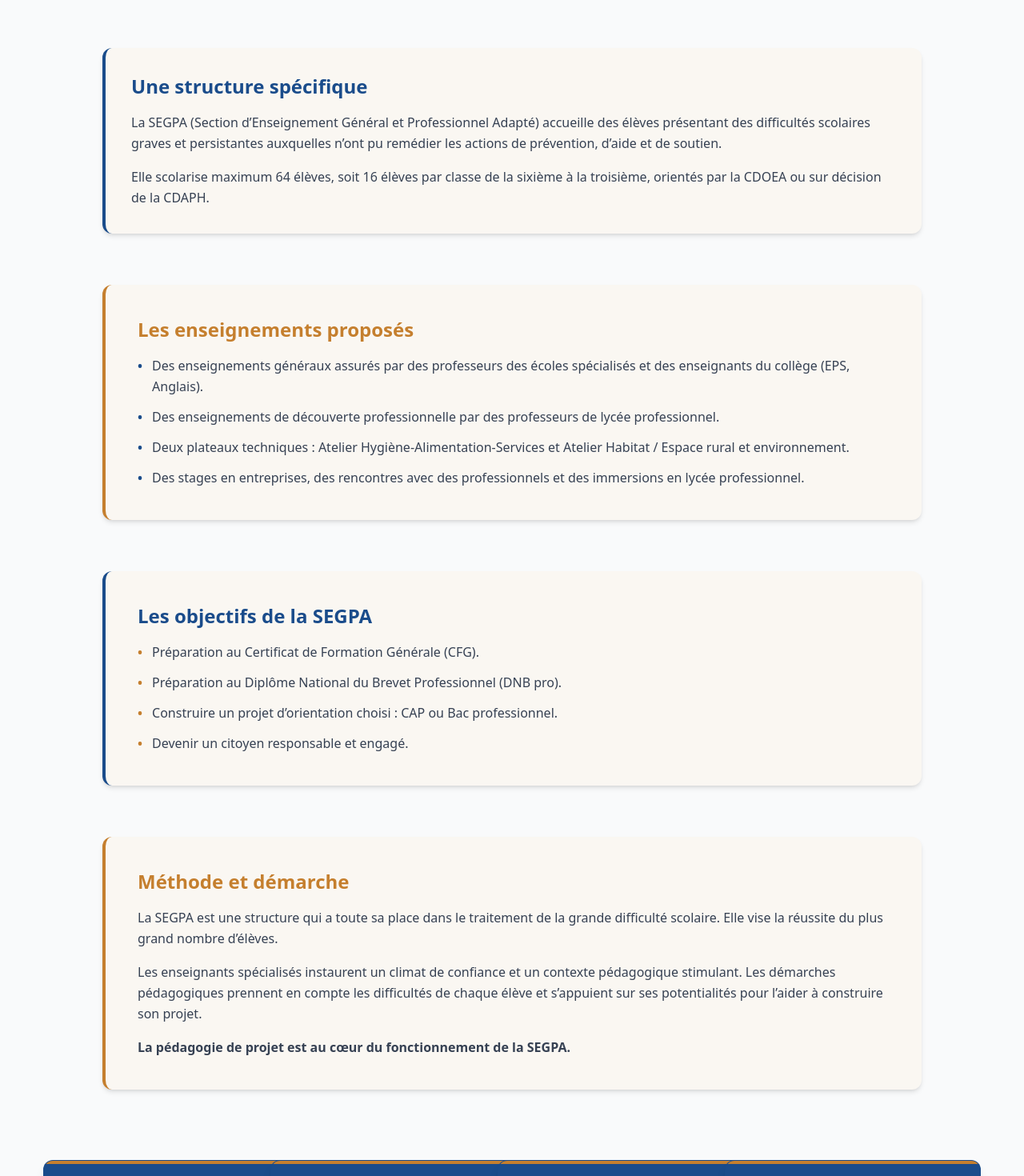
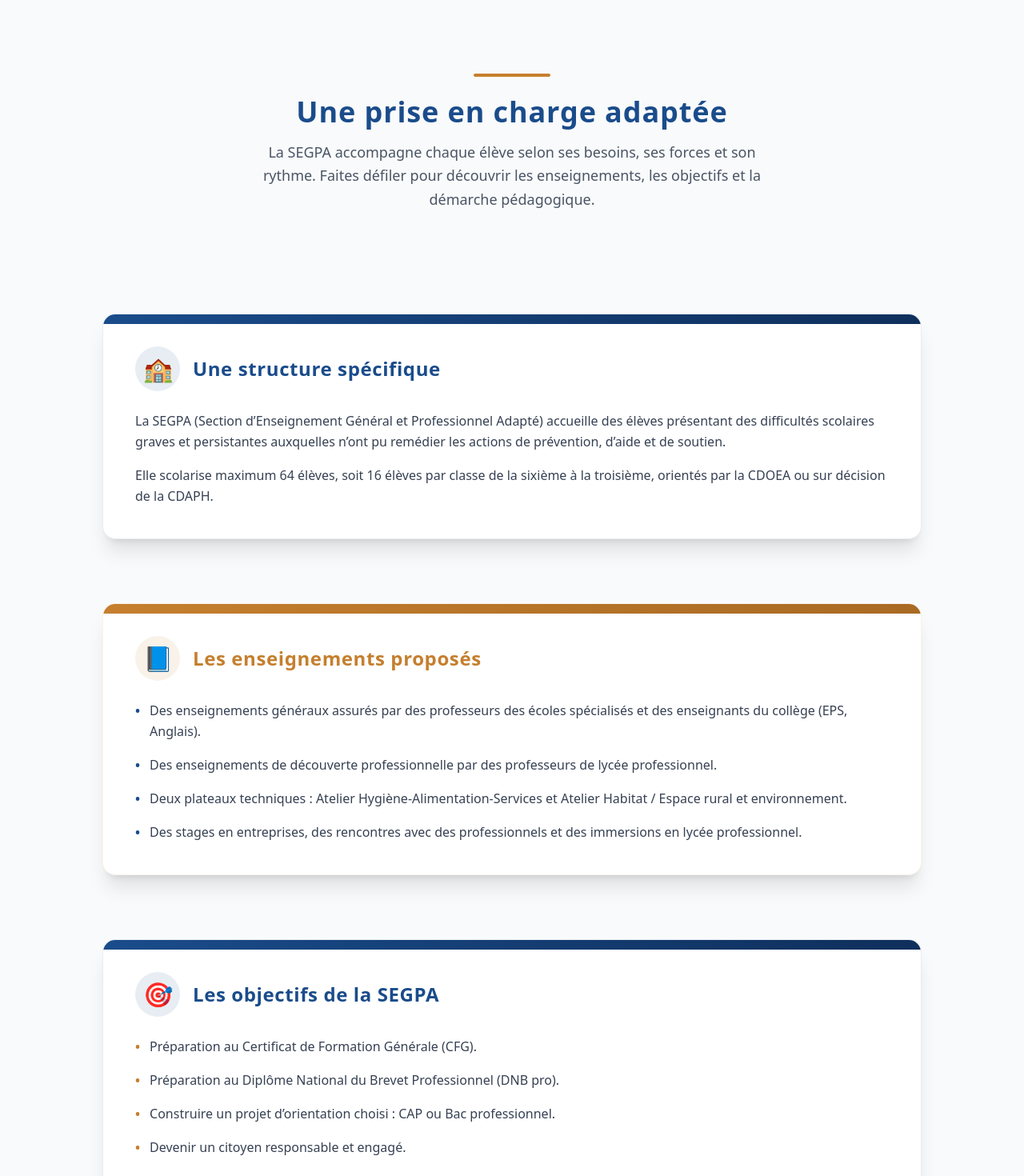
Before and after one commit to shenpai16/site-pierre-larousse, a React (Vite) app: page /segpa in a window 1280 px wide. Shown: the part 700-2170 px from the top of the page at 80% size. Built offline with nearby package versions, Linux system fonts and the light colour scheme.

Commit message:
amelioration de la page segpa + integration de flips cards prenium

```diff
--- a/package.json
+++ b/package.json
@@ -11,6 +11,7 @@
   },
   "dependencies": {
     "@tailwindcss/vite": "^4.1.18",
+    "aos": "^2.3.4",
     "react": "^19.2.0",
     "react-dom": "^19.2.0",
     "react-router-dom": "^7.11.0",
--- /dev/null
+++ b/src/components/flipCardsPrenium.jsx
@@ -0,0 +1,38 @@
+export default function FlipCardsPrenium({ title, description, icon }) {
+    return (
+    <div
+      className="
+        relative w-80 min-h-64 bg-white rounded-2xl shadow-xl border border-[#1A4C8B]/10
+        overflow-hidden group cursor-pointer transition-all duration-500 hover:-translate-y-2
+      "
+    >
+
+      {/* Bandeau doré */}
+      <div className="absolute top-0 left-0 w-full h-2 bg-gradient-to-r from-[#C57F2E] to-[#a96a24]"></div>
+
+      {/* Contenu principal */}
+      <div className="p-8 text-center flex flex-col items-center justify-center space-y-4">
+
+        {/* Médaillon icône */}
+        <div className="w-16 h-16 rounded-full bg-[#1A4C8B]/10 flex items-center justify-center text-3xl">
+          {icon}
+        </div>
+
+        <h3 className="text-xl font-bold text-[#1A4C8B] tracking-wide">
+          {title}
+        </h3>
+
+        {/* Description masquée au départ */}
+        <p
+          className="
+            text-gray-700 leading-relaxed text-sm opacity-0 max-h-0
+            group-hover:opacity-100 group-hover:max-h-40 transition-all duration-500
+          "
+        >
+          {description}
+        </p>
+      </div>
+
+    </div>
+  );
+}
--- a/src/pages/SegpaPage.jsx
+++ b/src/pages/SegpaPage.jsx
@@ -1,10 +1,15 @@
+import { useEffect, useState } from 'react';
 import { Swiper, SwiperSlide } from 'swiper/react';
 import 'swiper/css';
 import 'swiper/css/pagination';
 import 'swiper/css/effect-fade';
 import { Autoplay } from 'swiper/modules';
 
-import FlipCards from '../components/flipCards';
+import FlipCards from '../components/FlipCards';
+import FlipCardsPrenium from '../components/flipCardsPrenium';
+
+import AOS from 'aos';
+import 'aos/dist/aos.css';
 
 
 export default function SegpaPage() {
@@ -16,10 +21,35 @@ export default function SegpaPage() {
 
     ];
 
+    const [scrollY, setScrollY] = useState(0);
+
+    useEffect(() => {
+        AOS.init({
+            duration: 800,
+            once: true,
+            easing: 'ease-in-out',
+        });
+    }, []);
+
+    useEffect(() => {
+        const handleScroll = () => {
+            setScrollY(window.scrollY);
+        };
+        window.addEventListener('scroll', handleScroll);
+        return () => {
+            window.removeEventListener('scroll', handleScroll);
+        }
+    }, []);
+
+    const opacity = Math.max(1 - scrollY / 300, 0);
+    const translateY = Math.min(scrollY / 10, 30);
+
     return (
         <main className="w-full bg-[#F9FAFB] py-12 px-4 sm:px-6 md:px-12">
         {/* Titre centré */}
-        <div className="flex justify-center mb-20">
+        <div
+            className="flex justify-center mb-20"
+            data-aos="fade-down">
             <div className="px-10 py-4 rounded-lg shadow-lg bg-[#1A4C8B] border-l-8 border-[#C57F2E]">
                 <h1 className="text-3xl md:text-4xl font-bold text-[#FAF7F2] tracking-wide">
                 Section SEGPA
@@ -27,10 +57,12 @@ export default function SegpaPage() {
             </div>
         </div>
 
+
+
         {/* Grille responsive */}
         <div className="max-w-7xl mx-auto grid grid-cols-1 lg:grid-cols-2 gap-8 md:gap-16 items-center">
             {/* Texte */}
-            <div>
+            <div data-aos='fade-right'>
             <p className="text-gray-700 leading-relaxed mb-6 text-base sm:text-lg">
                 La SEGPA (Section d’Enseignement Général et Professionnel adapté) accueille des élèves
                 présentant des difficultés scolaires graves et persistantes auxquelles n’ont pu remédier
@@ -39,7 +71,10 @@ export default function SegpaPage() {
             </div>
 
             {/* Swiper */}
-            <div className="w-full h-[250px] sm:h-[300px] md:h-[400px]">
+            <div
+                className="w-full h-[250px] sm:h-[300px] md:h-[400px]"
+                data-aos="fade-left"
+                >
             <Swiper
             modules={[Autoplay]}
             autoplay={{ delay: 3000, disableOnInteraction: false }}
@@ -62,28 +97,83 @@ export default function SegpaPage() {
             </div>
         </div>
 
+    {/* INTERLUDE ANIMÉE */}
+      <div
+        className="max-w-4xl mx-auto text-center mt-32 mb-32 transition-all duration-300"
+        style={{
+          opacity: opacity,
+          transform: `translateY(${translateY}px)`
+        }}
+      >
+        <div className="w-24 h-1 bg-[#C57F2E] mx-auto mb-6 rounded-full"></div>
+
+        <h2 className="text-4xl font-bold text-[#1A4C8B] tracking-wide mb-4">
+          Une prise en charge adaptée
+        </h2>
+
+        <p className="text-gray-600 text-lg leading-relaxed max-w-2xl mx-auto">
+          La SEGPA accompagne chaque élève selon ses besoins, ses forces et son rythme.
+          Faites défiler pour découvrir les enseignements, les objectifs et la démarche pédagogique.
+        </p>
+      </div>
+
+
         {/* Section d'informations */}
-        <section className="max-w-5xl mx-auto mt-24 space-y-16">
+        <section className="max-w-5xl mx-auto mt-24 space-y-20">
 
         {/* Introduction */}
-        <div className="bg-[#FAF7F2] p-8 rounded-xl shadow-md border-l-4 border-[#1A4C8B]">
-            <h2 className="text-2xl font-bold text-[#1A4C8B] mb-4">Une structure spécifique</h2>
-            <p className="text-gray-700 leading-relaxed">
+        <div
+            className="relative bg-white p-10 rounded-2xl shadow-xl border border-[#1A4C8B]/10 overflow-hidden"
+            data-aos="fade-up"
+        >
+            {/* Bandeau */}
+            <div className="absolute top-0 left-0 w-full h-3 bg-gradient-to-r from-[#1A4C8B] to-[#0f2f5c]"></div>
+
+            {/* Titre + icône */}
+            <div className="flex items-center gap-4 mb-6">
+            <div className="w-14 h-14 rounded-full bg-[#1A4C8B]/10 flex items-center justify-center text-3xl">
+                🏫
+            </div>
+            <h2 className="text-2xl font-bold text-[#1A4C8B] tracking-wide">
+                Une structure spécifique
+            </h2>
+            </div>
+
+            {/* Texte */}
+            <div className="space-y-4 text-gray-700 leading-relaxed">
+            <p>
                 La SEGPA (Section d’Enseignement Général et Professionnel Adapté) accueille des élèves
                 présentant des difficultés scolaires graves et persistantes auxquelles n’ont pu remédier
                 les actions de prévention, d’aide et de soutien.
             </p>
-            <p className="text-gray-700 leading-relaxed mt-4">
+
+            <p>
                 Elle scolarise maximum 64 élèves, soit 16 élèves par classe de la sixième à la troisième,
                 orientés par la CDOEA ou sur décision de la CDAPH.
             </p>
             </div>
+        </div>
 
         {/* Enseignements */}
-        <div className="bg-[#FAF7F2] p-10 rounded-xl shadow-md border-l-4 border-[#C57F2E]">
-            <h2 className="text-2xl font-bold text-[#C57F2E] mb-4">Les enseignements proposés</h2>
+        <div
+            className="relative bg-white p-10 rounded-2xl shadow-xl border border-[#C57F2E]/10 overflow-hidden"
+            data-aos="fade-up"
+        >
+            {/* Bandeau */}
+            <div className="absolute top-0 left-0 w-full h-3 bg-gradient-to-r from-[#C57F2E] to-[#a96a24]"></div>
 
-            <ul className="space-y-3 text-gray-700 leading-relaxed">
+            {/* Titre + icône */}
+            <div className="flex items-center gap-4 mb-6">
+            <div className="w-14 h-14 rounded-full bg-[#C57F2E]/10 flex items-center justify-center text-3xl">
+                📘
+            </div>
+            <h2 className="text-2xl font-bold text-[#C57F2E] tracking-wide">
+                Les enseignements proposés
+            </h2>
+            </div>
+
+            {/* Liste */}
+            <ul className="space-y-4 text-gray-700 leading-relaxed">
             <li className="flex gap-3">
                 <span className="text-[#1A4C8B] font-bold">•</span>
                 Des enseignements généraux assurés par des professeurs des écoles spécialisés et des enseignants du collège (EPS, Anglais).
@@ -104,10 +194,25 @@ export default function SegpaPage() {
         </div>
 
         {/* Objectifs */}
-        <div className="bg-[#FAF7F2] p-10 rounded-xl shadow-md border-l-4 border-[#1A4C8B]">
-            <h2 className="text-2xl font-bold text-[#1A4C8B] mb-4">Les objectifs de la SEGPA</h2>
+        <div
+            className="relative bg-white p-10 rounded-2xl shadow-xl border border-[#1A4C8B]/10 overflow-hidden"
+            data-aos="fade-up"
+        >
+            {/* Bandeau */}
+            <div className="absolute top-0 left-0 w-full h-3 bg-gradient-to-r from-[#1A4C8B] to-[#0f2f5c]"></div>
 
-            <ul className="space-y-3 text-gray-700 leading-relaxed">
+            {/* Titre + icône */}
+            <div className="flex items-center gap-4 mb-6">
+            <div className="w-14 h-14 rounded-full bg-[#1A4C8B]/10 flex items-center justify-center text-3xl">
+                🎯
+            </div>
+            <h2 className="text-2xl font-bold text-[#1A4C8B] tracking-wide">
+                Les objectifs de la SEGPA
+            </h2>
+            </div>
+
+            {/* Liste */}
+            <ul className="space-y-4 text-gray-700 leading-relaxed">
             <li className="flex gap-3">
                 <span className="text-[#C57F2E] font-bold">•</span>
                 Préparation au Certificat de Formation Générale (CFG).
@@ -128,60 +233,102 @@ export default function SegpaPage() {
         </div>
 
         {/* Méthode */}
-        <div className="bg-[#FAF7F2] p-10 rounded-xl shadow-md border-l-4 border-[#C57F2E]">
-            <h2 className="text-2xl font-bold text-[#C57F2E] mb-4">Méthode et démarche</h2>
+        <div
+            className="relative bg-white p-10 rounded-2xl shadow-xl border border-[#C57F2E]/10 overflow-hidden"
+            data-aos="fade-up"
+        >
+            {/* Bandeau */}
+            <div className="absolute top-0 left-0 w-full h-3 bg-gradient-to-r from-[#C57F2E] to-[#a96a24]"></div>
 
-            <p className="text-gray-700 leading-relaxed">
+            {/* Titre + icône */}
+            <div className="flex items-center gap-4 mb-6">
+            <div className="w-14 h-14 rounded-full bg-[#C57F2E]/10 flex items-center justify-center text-3xl">
+                📚
+            </div>
+            <h2 className="text-2xl font-bold text-[#C57F2E] tracking-wide">
+                Méthode et démarche
+            </h2>
+            </div>
+
+            {/* Texte */}
+            <div className="space-y-4 text-gray-700 leading-relaxed">
+            <p>
                 La SEGPA est une structure qui a toute sa place dans le traitement de la grande difficulté scolaire.
                 Elle vise la réussite du plus grand nombre d’élèves.
             </p>
 
-            <p className="text-gray-700 leading-relaxed mt-4">
+            <p>
                 Les enseignants spécialisés instaurent un climat de confiance et un contexte pédagogique stimulant.
                 Les démarches pédagogiques prennent en compte les difficultés de chaque élève et s’appuient sur ses
                 potentialités pour l’aider à construire son projet.
             </p>
 
-            <p className="text-gray-700 leading-relaxed mt-4 font-semibold">
+            <p className="font-semibold">
                 La pédagogie de projet est au cœur du fonctionnement de la SEGPA.
             </p>
+            </div>
         </div>
 
         </section>
 
+        {/* Intro avant les FlipCards */}
+        <div
+        className="max-w-4xl mx-auto text-center mt-32 mb-20"
+        data-aos="fade-up"
+        data-aos-delay="150"
+        >
+            {/* Ligne décorative */}
+            <div className="w-24 h-1 bg-[#1A4C8B] mx-auto mb-6 rounded-full"></div>
 
+            {/* Titre */}
+            <h2 className="text-3xl md:text-4xl font-bold text-[#1A4C8B] tracking-wide mb-4">
+                En résumé
+            </h2>
+
+            {/* Sous-titre */}
+            <p className="text-gray-600 text-lg leading-relaxed max-w-2xl mx-auto">
+                Les points essentiels de la SEGPA présentés de manière claire et visuelle.
+                Faites survoler votre souris sur les cartes pour découvrir les éléments clés de la structure, des enseignements,
+                des objectifs et de la démarche pédagogique.
+            </p>
+        </div>
 
 
         {/* Cartes de flip */}
-        <div className="grid md:grid-cols-2 lg:grid-cols-4 gap-12 p-12 mt-10 place-items-center">
-
-            <FlipCards
-                frontColor="#1A4C8B"
-                backColor="#C57F2E"
+        <div
+            className="grid md:grid-cols-2 lg:grid-cols-4 gap-12 p-12 mt-10 place-items-center"
+            data-aos="fade-up">
+            <div data-aos="zoom-in" data-aos-delay="100">
+                <FlipCardsPrenium
+                    icon="🏢"
                     title="Structure spécifique"
                     description="64 élèves maximum, 16 par classe, orientation via CDOEA ou CDAPH."
                 />
+            </div>
 
-            <FlipCards
-                frontColor="#1A4C8B"
-                backColor="#C57F2E"
+            <div data-aos="zoom-in" data-aos-delay="200">
+                <FlipCardsPrenium
+                    icon="📚"
                     title="Enseignements"
                     description="Enseignements généraux, découverte professionnelle, deux plateaux techniques, stages et immersions."
                 />
+            </div>
 
-            <FlipCards
-                frontColor="#1A4C8B"
-                backColor="#C57F2E"
+            <div data-aos="zoom-in" data-aos-delay="300">
+                <FlipCardsPrenium
+                    icon="🎯"
                     title="Objectifs"
                     description="Préparation au CFG, DNB Pro, orientation vers CAP/Bac Pro, citoyenneté."
                 />
+            </div>
 
-            <FlipCards
-                frontColor="#1A4C8B"
-                backColor="#C57F2E"
+            <div data-aos="zoom-in" data-aos-delay="400">
+                <FlipCardsPrenium
+                    icon="⚙️"
                     title="Méthode"
                     description="Climat de confiance, pédagogie de projet, accompagnement individualisé."
                 />
+            </div>
 
         </div>
 
```
Also changed, not shown: 1 other file (tests, documents, lock files or other folders). Lines whose indentation alone changed are shown as unchanged.
